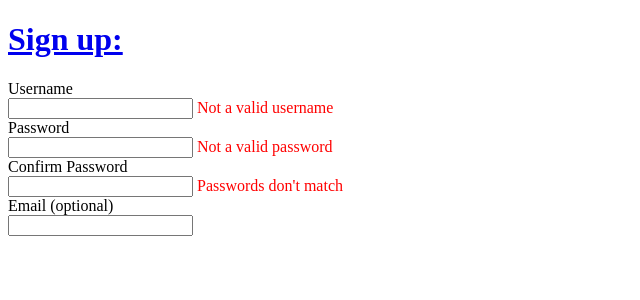
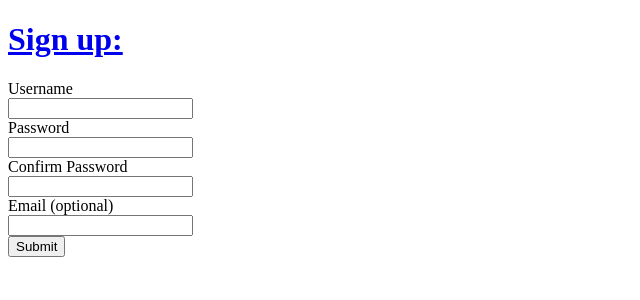
Before and after one commit to benasselmeier/user-signup, a Flask app: page / in a window 1280 px wide. Shown: the top 300 px of the page, without its empty margins (0-640 px from the left). Run offline with Flask 2, Linux system fonts and the light colour scheme.

Commit message:
holy shit i'm exhausted and hospital wifi is slow pls send help and/or caffeine

```diff
--- a/main.py
+++ b/main.py
@@ -5,6 +5,21 @@ app = Flask(__name__)
 
 app.config['DEBUG'] = True      # displays runtime errors in the browser, too
 
+@app.route("/signup", methods=['POST'])
+def signup():
+
+    username = request.form['username']
+    password = request.form['password']
+    confirm = request.form['confirm']
+    email = request.form['email']
+    error = ""
+
+    if (len(username) < 3) or (len(username) > 20):
+        error = "invalid username"
+        return redirect("/?error=" + error)
+
+    render_template('index.html')
+
 @app.route("/")
 def index():
     return render_template('form-signup.html')
--- a/templates/form-signup.html
+++ b/templates/form-signup.html
@@ -2,28 +2,28 @@
 
 {% block content %}
 
-<form method = "POST"></form>
+<form action="signup" method = "POST">
     <label for="username">Username</label>
     <br>
-        <input name="username" type="text">
-        <span class="error">Not a valid username</span>
+        <input name="username" {{ username }} type="text" maxlength="20" minlength = "3">
     <br>
     <label for="password">Password</label>
     <br>
-        <input name="password" type="password">
-        <span class="error">Not a valid password</span>
+        <input name="password" {{ password }} type="password" maxlength="20" minlength = "3">
     <br>
     <label for="confirm">Confirm Password</label>
     <br>
-        <input name="confirm" type="password">
-        <span class="error">Passwords don't match</span>
+        <input name="confirm" {{ confirm }} type="password" maxlength="20" minlength = "3">
     <br>
     <label for="email">Email (optional)</label>
     <br>
-        <input name="email" type="text">
+        <input name="email" {{ email }} type="text" maxlength="20" minlength = "3">
+    <br>
+    <input type="submit" value="Submit"/>
+</form>
 
-    {% if error %}
-        <p class='error'>{{ error }}</p>
-    {% endif %}
+{% if error %}
+    <p class='error'>{{ error }}</p>
+{% endif %}
 
 {% endblock %}
```
